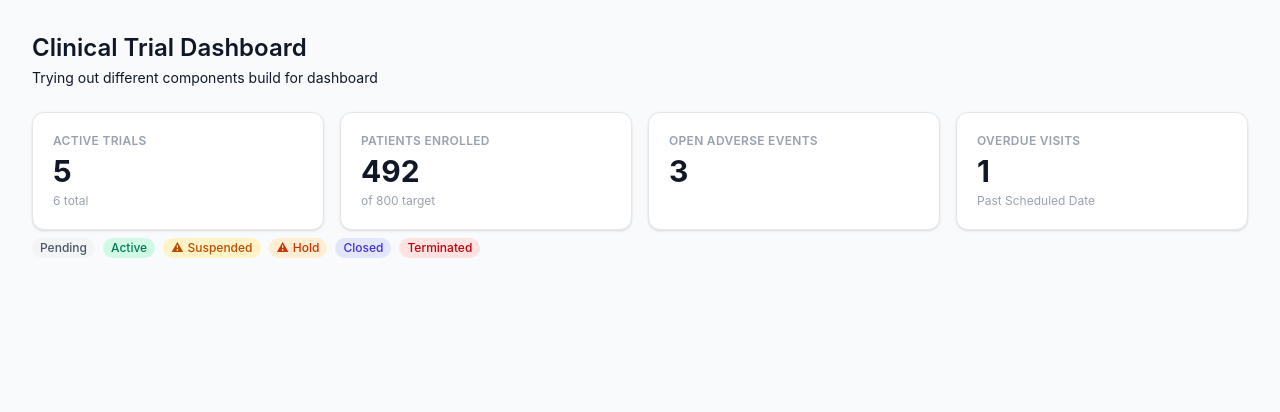
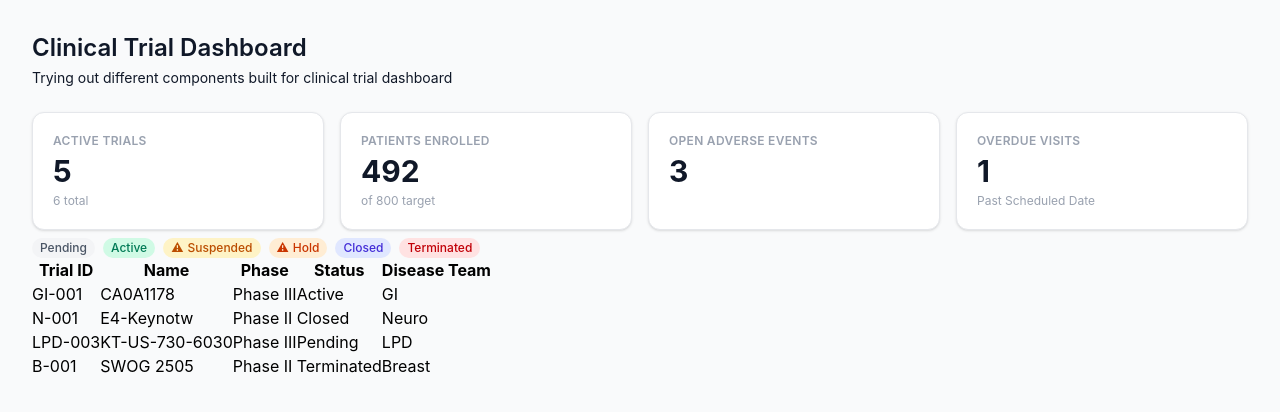
Before and after one commit to marykasp/clinical-trial-dashbaord, a React (Vite) app: page / in a window 1280 px wide. Shown: the top 412 px of the page. Built offline with nearby package versions, Linux system fonts and the light colour scheme.

Commit message:
feat: create a row in table for each trial in the trials mock data using map method

```diff
--- a/src/App.jsx
+++ b/src/App.jsx
@@ -1,6 +1,7 @@
 // import Dashboard from "./pages/Dashboard";
 import StatCard from "./components/StatCard";
 import Badge from "./components/Badge";
+import TrialsList from "./components/TrialsList";
 
 function App() {
   return (
@@ -9,7 +10,7 @@ function App() {
         Clinical Trial Dashboard
       </h1>
       <p className="mt-1 text-sm text-gray-900">
-        Trying out different components build for dashboard
+        Trying out different components built for clinical trial dashboard
       </p>
 
       {/* Trial Stat Cards */}
@@ -29,6 +30,9 @@ function App() {
         <Badge status="Closed" />
         <Badge status="Terminated" />
       </div>
+
+      {/* Trial List */}
+      <TrialsList />
     </div>
   );
 }
--- /dev/null
+++ b/src/components/TrialsList.jsx
@@ -0,0 +1,30 @@
+import { TRIALS } from "../data/trials";
+
+const TrialsList = () => {
+  return (
+    <table>
+      <thead>
+        <tr>
+          <th>Trial ID</th>
+          <th>Name</th>
+          <th>Phase</th>
+          <th>Status</th>
+          <th>Disease Team</th>
+        </tr>
+      </thead>
+      <tbody>
+        {TRIALS.map((trial) => (
+          <tr key={trial.id}>
+            <td>{trial.id}</td>
+            <td>{trial.name}</td>
+            <td>{trial.phase}</td>
+            <td>{trial.status}</td>
+            <td>{trial.disease}</td>
+          </tr>
+        ))}
+      </tbody>
+    </table>
+  );
+};
+
+export default TrialsList;
--- /dev/null
+++ b/src/data/trials.js
@@ -0,0 +1,30 @@
+export const TRIALS = [
+  {
+    id: "GI-001",
+    name: "CA0A1178",
+    phase: "Phase III",
+    status: "Active",
+    disease: "GI",
+  },
+  {
+    id: "N-001",
+    name: "E4-Keynotw",
+    phase: "Phase II",
+    status: "Closed",
+    disease: "Neuro",
+  },
+  {
+    id: "LPD-003",
+    name: "KT-US-730-6030",
+    phase: "Phase III",
+    status: "Pending",
+    disease: "LPD",
+  },
+  {
+    id: "B-001",
+    name: "SWOG 2505",
+    phase: "Phase II",
+    status: "Terminated",
+    disease: "Breast",
+  },
+];
```
